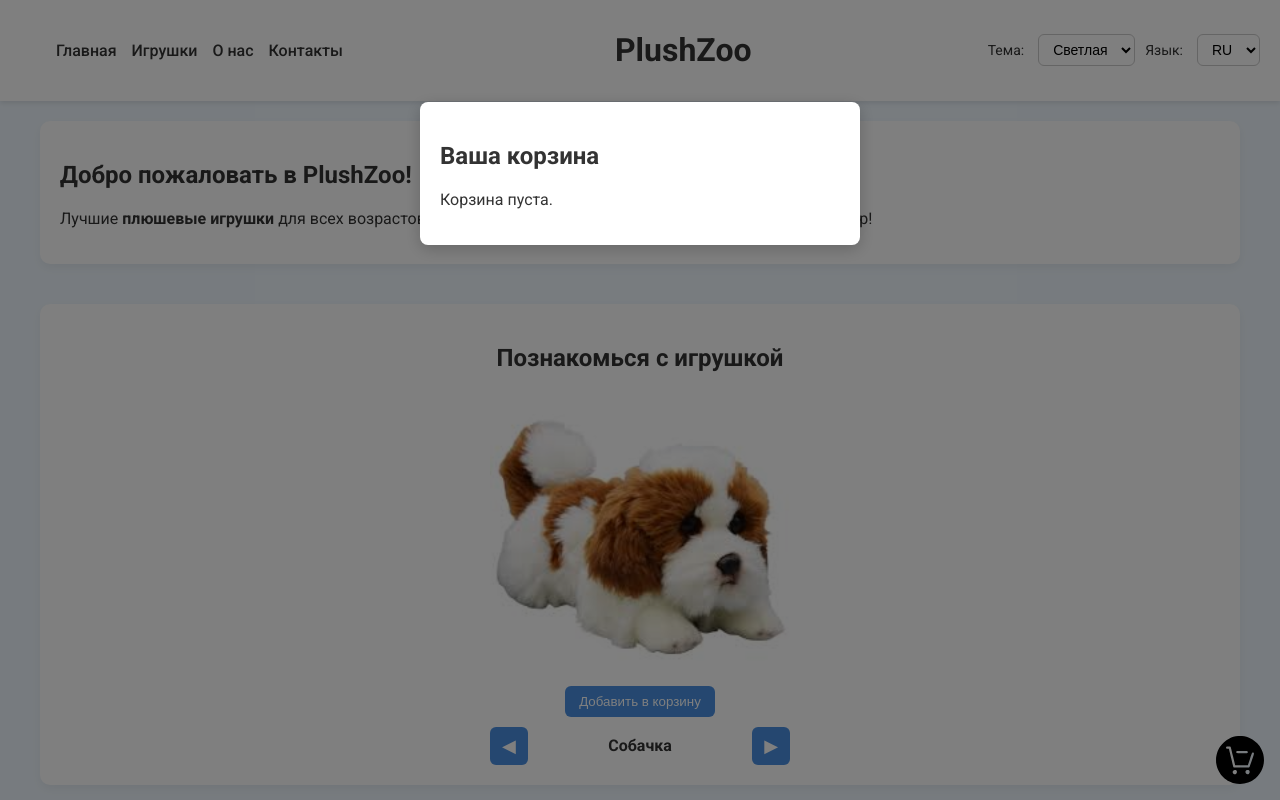
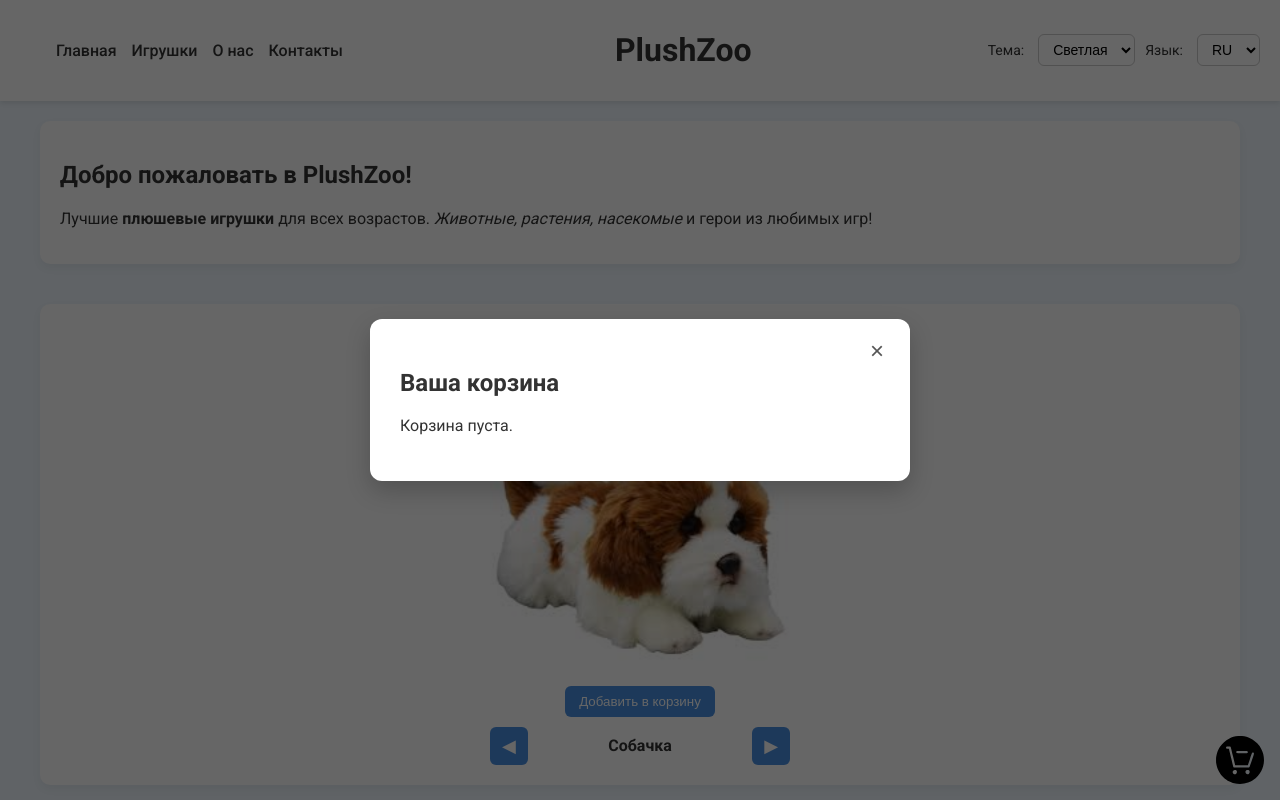
Before and after one commit to reptyd/reptyd.github.io, a plain HTML site: page index.html in a window 1280 px wide. Both pictures are taken after a click on the link "Открыть корзину". Shown: the top 800 px of the page. Drawn offline with nearby package versions, Linux system fonts and the light colour scheme; files whose address does not match are found by name.

Commit message:
Update style.css

```diff
--- a/style.css
+++ b/style.css
@@ -409,3 +409,98 @@ nav {
   .modal.active {
     display: block;
   }
+ /* ——— Красивое модальное окно ——— */
+.modal {
+    display: none;
+    position: fixed;
+    inset: 0;
+    z-index: 2000;
+    align-items: center;
+    justify-content: center;
+}
+
+.modal.active {
+    display: flex;
+}
+
+.modal-overlay {
+    position: absolute;
+    inset: 0;
+    background: rgba(0, 0, 0, 0.6);
+    opacity: 0;
+    transition: opacity 0.3s ease;
+}
+
+.modal.active .modal-overlay {
+    opacity: 1;
+}
+
+.modal-content {
+    position: relative;
+    background: #ffffff;
+    padding: 30px;
+    border-radius: 12px;
+    width: 90%;
+    max-width: 480px;
+    box-shadow: 0 10px 25px rgba(0, 0, 0, 0.2);
+    transform: translateY(-30px);
+    opacity: 0;
+    animation: slideDown 0.4s forwards;
+}
+
+@keyframes slideDown {
+    to {
+        transform: translateY(0);
+        opacity: 1;
+    }
+}
+
+.modal-close {
+    position: absolute;
+    top: 12px;
+    right: 12px;
+    background: none;
+    border: none;
+    font-size: 24px;
+    line-height: 1;
+    cursor: pointer;
+    color: #555;
+    transition: color 0.2s;
+}
+
+.modal-close:hover {
+    color: #000;
+}
+
+/* ——— Стили для таблицы корзины ——— */
+.cart-items table {
+    width: 100%;
+    border-collapse: collapse;
+    margin-bottom: 20px;
+}
+
+.cart-items th,
+.cart-items td {
+    padding: 8px 12px;
+    text-align: left;
+    border-bottom: 1px solid #eee;
+}
+
+.cart-items th {
+    font-weight: 600;
+    background-color: #f9f9f9;
+}
+
+.cart-items tr:last-child td {
+    border-bottom: none;
+}
+
+/* Адаптив */
+@media (max-width: 400px) {
+    .modal-content {
+        padding: 20px;
+    }
+    .modal-close {
+        font-size: 20px;
+    }
+}
```
